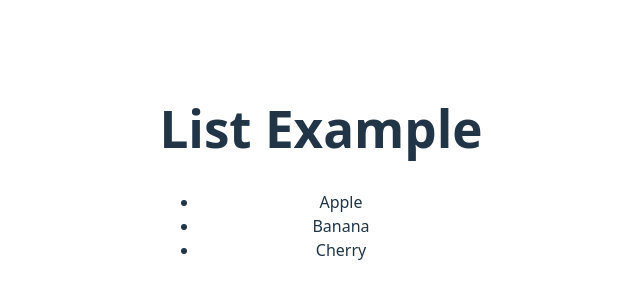
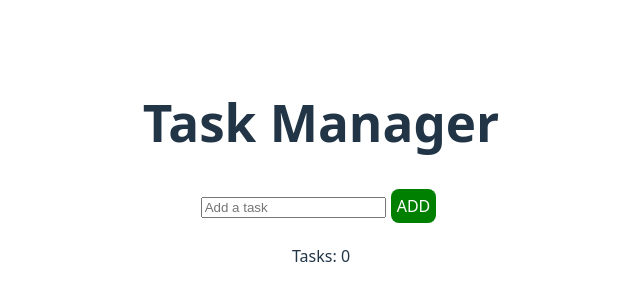
Before and after one commit to Karthik171819/React19, a React (Vite) app in the folder myapp/: page / in a window 1280 px wide. Shown: the part 228-528 px from the top of the page, without its empty margins (319-959 px from the left). Built offline with nearby package versions, Linux system fonts and the light colour scheme.

Commit message:
TaskManager mini

```diff
--- a/myapp/src/App.jsx
+++ b/myapp/src/App.jsx
@@ -12,6 +12,7 @@ import StateExample from "./core-concepts/05-state/stateExample";
 import EventHandle from "./core-concepts/06-event-handling/eventHandler";
 import SimpleForm from "./core-concepts/06-event-handling/simpleForm";
 import ListExample from "./core-concepts/07-list-keys/listExample";
+import TaskManager from "./core-concepts/08-task-manager/TaskManager";
 
 
 // function App() {
@@ -55,7 +56,8 @@ function App(){
   //return <StateExample/>
   //return <EventHandle/>
   //return <SimpleForm/>
-  return <ListExample/>
+  //return <ListExample/>
+  return <TaskManager/>
 }
 
 export default App
--- /dev/null
+++ b/myapp/src/core-concepts/08-task-manager/TaskForm.jsx
@@ -0,0 +1,10 @@
+export default function TaskForm() {
+    return(
+        <div>
+            <form>
+                <input type="text"  className="" placeholder="Add a task"/>
+                <button type="submit" className="btn">ADD</button>
+            </form>
+        </div>
+    )
+}
--- /dev/null
+++ b/myapp/src/core-concepts/08-task-manager/TaskManager.css
@@ -0,0 +1,6 @@
+.btn {
+    background-color:green;
+    color: white;
+    padding: 5px;
+    margin: 5px;
+}
--- /dev/null
+++ b/myapp/src/core-concepts/08-task-manager/TaskManager.jsx
@@ -0,0 +1,14 @@
+import { useState } from "react";
+import TaskForm from "./TaskForm";
+import "./TaskManager.css"
+
+export default function TaskManager() {
+    const [tasks, setTasks] = useState([]);
+    return (
+        <diV>
+            <h1>Task Manager</h1>
+            <TaskForm/>
+            <p>Tasks: {tasks.length}</p>
+        </diV>
+    );
+}
```
